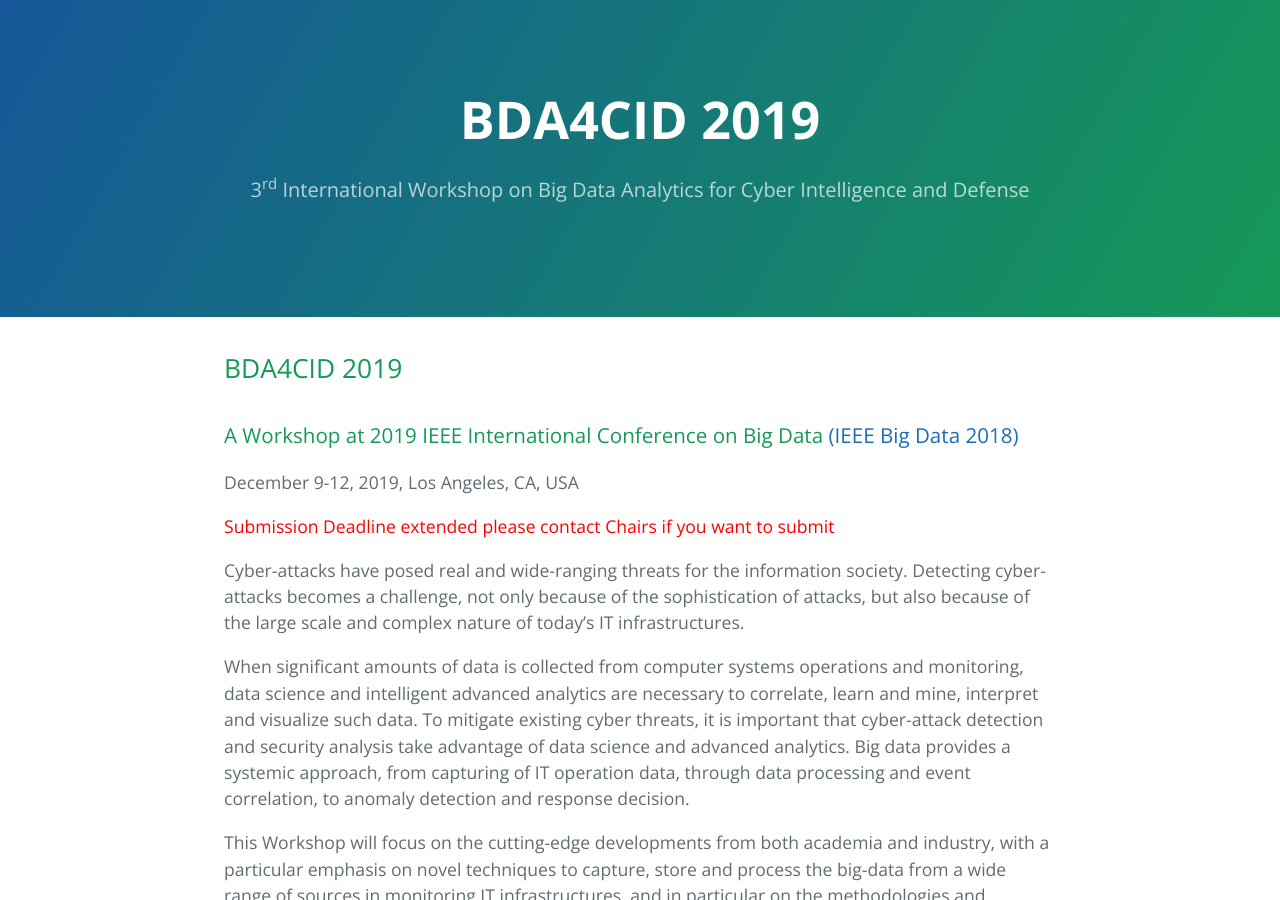
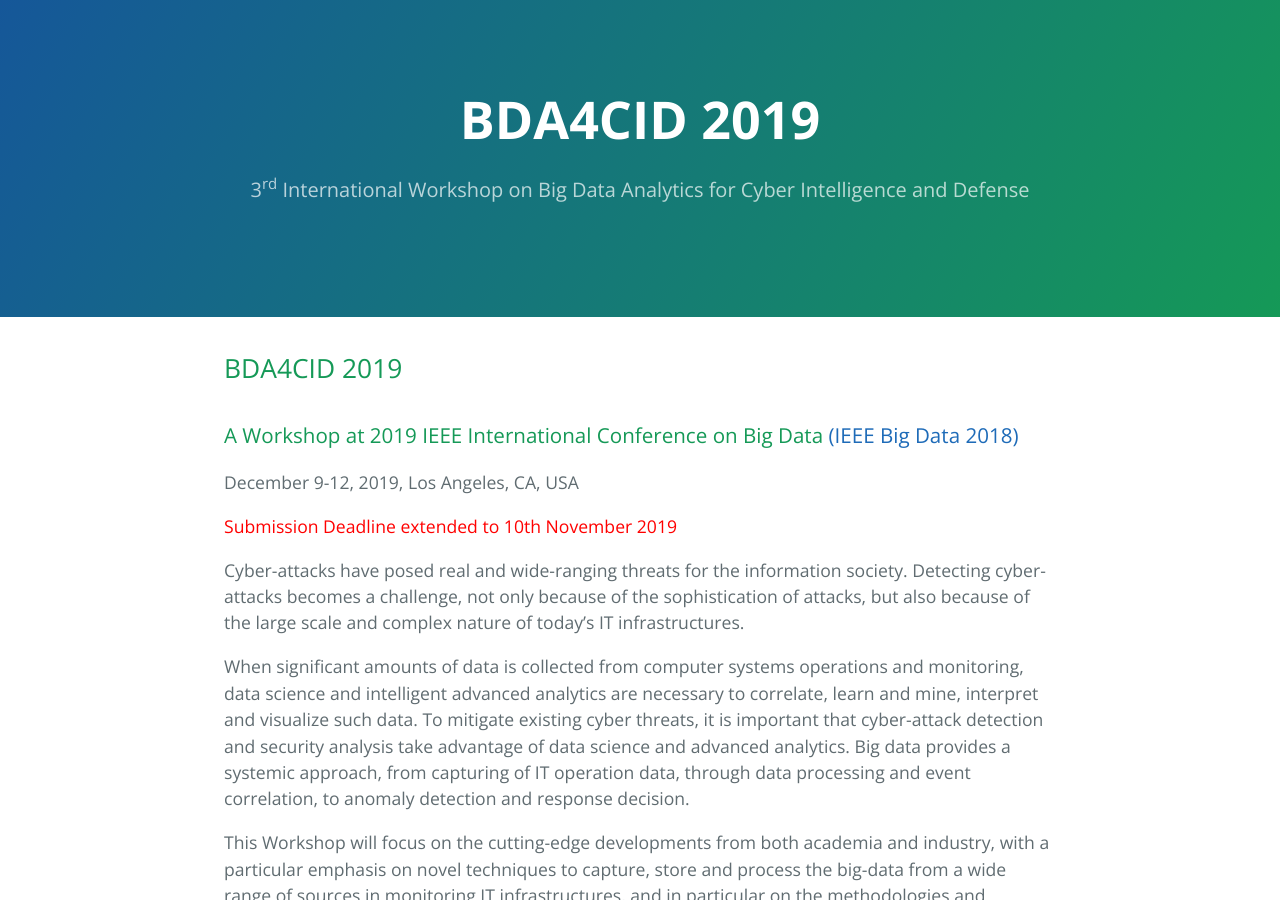
Before and after one commit to bda4cid/bda4cid.github.io, a Jekyll site: the page built from index.md, in a window 1280 px wide and 900 px high. Built offline with Jekyll 4.4.1, drawn with Linux system fonts in a browser that asks for light colours; our own code applies the rules of GitHub Pages for plain Markdown files; some of the changed text lies outside the part shown.

Commit message:
Fixed end of submission period

```diff
--- a/index.md
+++ b/index.md
@@ -5,7 +5,7 @@
 ### A Workshop at 2019 IEEE International Conference on Big Data [(IEEE Big Data 2018)](http://cci.drexel.edu/bigdata/bigdata2019)
 December 9-12, 2019, Los Angeles, CA, USA
 
-<span style="color:red">Submission Deadline extended please contact Chairs if you want to submit</span>
+<span style="color:red">Submission Deadline extended to 10th November 2019</span>
 
 Cyber-attacks have posed real and wide-ranging threats for the information society. Detecting cyber-attacks becomes a challenge, not only because of the sophistication of attacks, but also because of the large scale and complex nature of today’s IT infrastructures.
 
@@ -75,7 +75,7 @@
 ### Important Dates
 
 |-------|-------------------|
-| Contact Chairs | Due date for full workshop papers submission |
+| Nov 10, 2019 | Due date for full workshop papers submission |
 | Nov 1, 2019 |  Notification of paper acceptance to authors |
 | Nov 20, 2019 | Camera-ready of accepted papers |
 | Dec 9-12 2019 | Workshop - one of the days |
```
